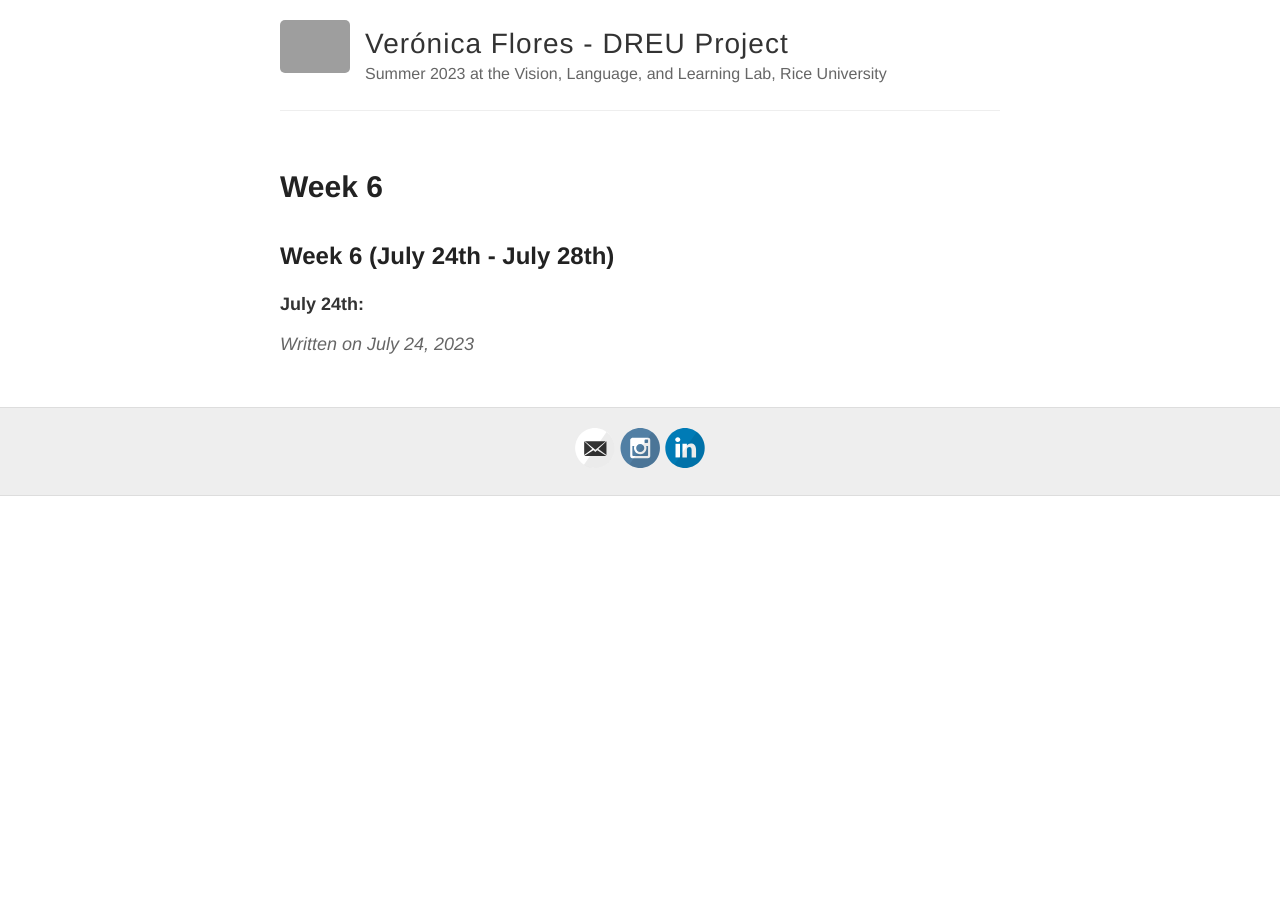
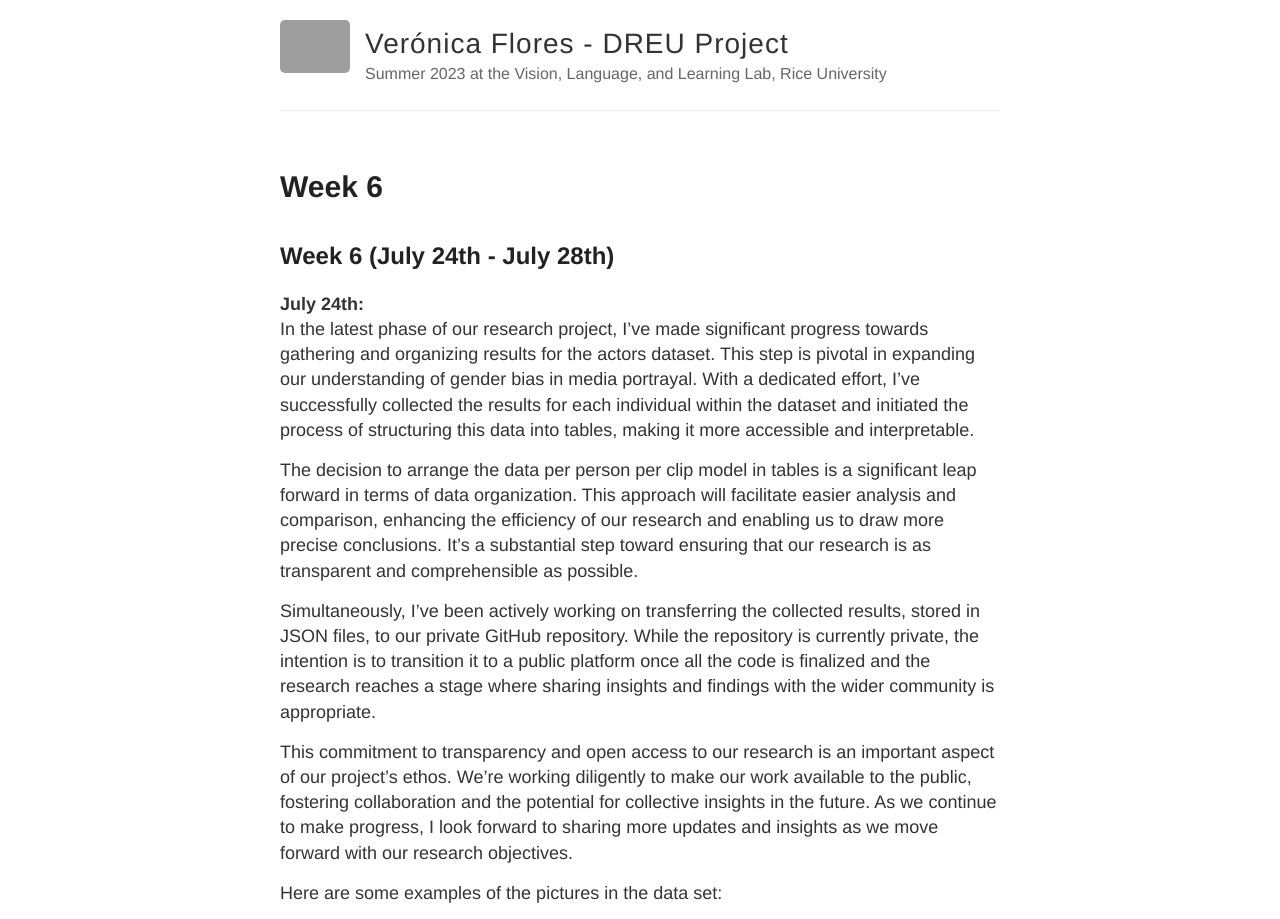
Before and after one commit to veronicaflores/dreusummer2023, a Jekyll site: the page built from _posts/2023-07-24-week6.md, in a window 1280 px wide and 1400 px high. Shown: the top 919 px of the window. Built offline with Jekyll 4.4.1, drawn with Linux system fonts in a browser that asks for light colours; grey boxes are pictures that could not be loaded.

Commit message:
Update 2023-07-24-week6.md

```diff
--- a/_posts/2023-07-24-week6.md
+++ b/_posts/2023-07-24-week6.md
@@ -6,3 +6,17 @@
 ## Week 6 (July 24th - July 28th)
 
 **July 24th:**
+In the latest phase of our research project, I've made significant progress towards gathering and organizing results for the actors dataset. This step is pivotal in expanding our understanding of gender bias in media portrayal. With a dedicated effort, I've successfully collected the results for each individual within the dataset and initiated the process of structuring this data into tables, making it more accessible and interpretable.
+
+The decision to arrange the data per person per clip model in tables is a significant leap forward in terms of data organization. This approach will facilitate easier analysis and comparison, enhancing the efficiency of our research and enabling us to draw more precise conclusions. It's a substantial step toward ensuring that our research is as transparent and comprehensible as possible.
+
+Simultaneously, I've been actively working on transferring the collected results, stored in JSON files, to our private GitHub repository. While the repository is currently private, the intention is to transition it to a public platform once all the code is finalized and the research reaches a stage where sharing insights and findings with the wider community is appropriate.
+
+This commitment to transparency and open access to our research is an important aspect of our project's ethos. We're working diligently to make our work available to the public, fostering collaboration and the potential for collective insights in the future. As we continue to make progress, I look forward to sharing more updates and insights as we move forward with our research objectives.
+
+Here are some examples of the pictures in the data set:
+<p float="left">
+  <img src="[https://github.com/veronicaflores/dreusummer2023/assets/52052151/6b0ae6ca-a8ca-4f3e-822f-0b1b1f099ce5](https://github.com/veronicaflores/dreusummer2023/assets/52052151/a0c7965f-dfac-470e-9adb-ff0d2dbc0b0d)" width="300" />
+  <img src="https://github.com/veronicaflores/dreusummer2023/assets/52052151/338b6e91-3225-4aae-bc5e-9e37b429406a" width="300" />
+  <img src="[https://github.com/veronicaflores/dreusummer2023/assets/52052151/170020d9-4506-43ae-b9a7-2c6bc11a4cc](https://github.com/veronicaflores/dreusummer2023/assets/52052151/865fd3e5-d267-42cd-a72f-e6d50ec32a04)7" width="300" />
+</p>
```
